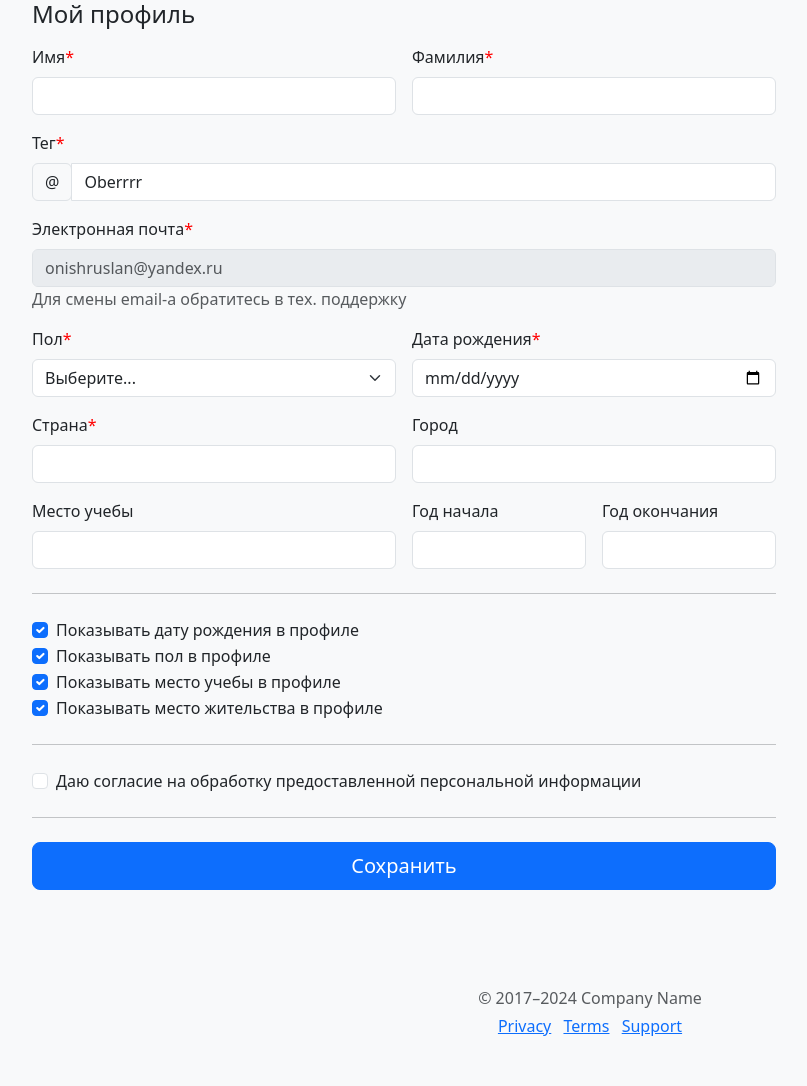
After one commit to ober0/social-net, a Flask app: template templates/edit_user.html in a window 1280 px wide. The commit adds this page. Shown: the whole page, without its empty margins (50-857 px from the left). Run offline with Flask 3, Linux system fonts and the light colour scheme; the template is opened without the code that fills it: values that come from a table or form of the project are taken from there, others are empty.

Commit message:
made a profile form

```diff
--- a/app.py
+++ b/app.py
@@ -23,7 +23,6 @@ def check_access(f):
             else:
                 session['auth'] = False
             session['account'] = int(request.cookies.get('account'))
-            print(session['auth'], session['account'])
         except:
             pass
 
@@ -32,9 +31,14 @@ def check_access(f):
             session['auth_code'] = ''
             emails = [user.email for user in User.query.all()]
             return render_template('auth.html', emails=emails)
+
         user = User.query.filter_by(id=session.get('account')).first()
-        if not user or not user.name:
-            return redirect(url_for('edit_user'))
+        if not user:
+            emails = [user.email for user in User.query.all()]
+            return render_template('auth.html', emails=emails)
+        elif not user.name:
+            return redirect('/edit_user')
+
         return f(*args, **kwargs)
     return decorated_function
 
@@ -70,7 +74,10 @@ def auth():
 @app.route('/reg', methods=['GET', 'POST'])
 def reg():
     if request.method == "GET":
-        return render_template('reg.html', emails=[user.email for user in User.query.all()])
+        if session.get('auth') != True:
+            return redirect('/')
+        else:
+            return render_template('reg.html', emails=[user.email for user in User.query.all()])
 
     if request.method == "POST":
         tag = request.json.get('tag')
@@ -96,7 +103,6 @@ def reg():
 def confirm_email():
     if request.method == "GET":
         data = session.get('auth_data').split(':%:%:')
-        print(data)
         email = data[1]
         code = random.randint(100000, 999999)
         msg = Message('Код подтверждения', recipients=[email])
@@ -113,8 +119,9 @@ def confirm_email():
         return render_template('confirm_email.html', email=email)
     else:
         code = request.json
-
+        print(str(code), str(session['auth_code']))
         if str(code) == str(session['auth_code']):
+            print(1)
             data = session.get('auth_data').split(':%:%:')
             user = User(tag=data[0], email=data[1], password=data[2], status=0)
             try:
@@ -146,7 +153,11 @@ def confirm_email():
 def exit():
     session['auth'] = False
     session['account'] = ''
-    return redirect('/')
+
+    resp = make_response(redirect('/'))
+    resp.set_cookie('account', '')
+    resp.set_cookie('auth', 'False')
+    return resp
 
 
 @app.route('/checkUniqueTag', methods=["POST"])
@@ -163,7 +174,12 @@ def checkUniqueTag():
 
 @app.route('/edit_user', methods=["POST", "GET"])
 def edit_user():
-    return '1'
+    if request.method == "POST":
+        pass
+    if request.method == "GET":
+        user = User.query.filter_by(id=request.cookies.get('account')).first()
+        return render_template('edit_user.html', user=user)
+
 
 
 if __name__ == '__main__':
--- a/models.py
+++ b/models.py
@@ -11,8 +11,12 @@ class User(db.Model):
     email = db.Column(db.String(120), unique=True, nullable=False)
     password = db.Column(db.String(80), nullable=False)
     status = db.Column(db.Integer, default=0)
-    age = db.Column(db.Integer, nullable=True)
+    date_of_birthday = db.Column(db.Date, nullable=True)
     gender = db.Column(db.String(20), nullable=True)
     avatar_path = db.Column(db.String(120), nullable=True)
     city = db.Column(db.String(80), nullable=True)
     education = db.Column(db.String(80), nullable=True)
+    show_date_of_birthday = db.Column(db.String(5),  default='True')
+    show_gender = db.Column(db.String(5), default='True')
+    show_city = db.Column(db.String(5), default='True')
+    show_education = db.Column(db.String(5), default='True')
--- a/templates/auth.html
+++ b/templates/auth.html
@@ -36,6 +36,8 @@
         <p class="registration">Еще не зарегистрированы?</p>
         <a href="/reg" class="register-link">Регистрация</a>
     </div>
+    {% include 'footer.html' %}
+    {% block footer %}{% endblock %}
 
 
     <script src="{{ url_for('static', filename='js/auth.js') }}"></script>
--- a/templates/confirm_email.html
+++ b/templates/confirm_email.html
@@ -19,7 +19,8 @@
         </form>
         <a id="codeTry" href="/confirm_email" class="disabled">Получить код заново</a>
     </div>
-
+    {% include 'footer.html' %}
+    {% block footer %}{% endblock %}
     <script src="{{ url_for('static', filename = 'js/confirm_email.js') }}"></script>
 </body>
 </html>
--- /dev/null
+++ b/templates/edit_user.html
@@ -0,0 +1,121 @@
+<!doctype html>
+<html lang="en">
+<head>
+
+  <meta charset="utf-8">
+  <meta name="viewport" content="width=device-width, initial-scale=1">
+  <meta name="author" content="Mark Otto, Jacob Thornton, and Bootstrap contributors">
+  <meta name="generator" content="Hugo 0.122.0">
+  <title>Редактирование профиля</title>
+  <link href="https://cdn.jsdelivr.net/npm/bootstrap@5.3.3/dist/css/bootstrap.min.css" rel="stylesheet" integrity="sha384-QWTKZyjpPEjISv5WaRU9OFeRpok6YctnYmDr5pNlyT2bRjXh0JMhjY6hW+ALEwIH" crossorigin="anonymous">
+  <link rel="stylesheet" href="url_for('static', filename='css/edit.css') }}">
+  <meta name="theme-color" content="#712cf9">
+</head>
+
+<body class="bg-body-tertiary">
+<div class="container">
+  <main>
+      <div class="col-md-7 col-lg-8">
+        <h4 class="mb-3">Мой профиль</h4>
+        <form class="needs-validation">
+          <div class="row g-3">
+            <div class="col-sm-6">
+              <label for="firstName" class="form-label">Имя<span style="color:red !important;" class="text-body-secondary">*</span></label>
+              <input type="text" class="form-control" id="firstName" placeholder="" value="" required="">
+            </div>
+
+            <div class="col-sm-6">
+              <label for="lastName" class="form-label">Фамилия<span style="color:red !important;" class="text-body-secondary">*</span></label>
+              <input type="text" class="form-control" id="lastName" placeholder="" value="" required="">
+            </div>
+
+            <div class="col-12">
+              <label for="tag" class="form-label">Тег<span style="color:red !important;" class="text-body-secondary">*</span></label>
+              <div class="input-group has-validation">
+                <span class="input-group-text">@</span>
+                <input type="text" class="form-control" id="tag" value="{{ user.tag }}" required="">
+              </div>
+            </div>
+
+            <div class="col-12">
+              <label for="email" class="form-label">Электронная почта<span style="color:red !important;" class="text-body-secondary">*</span></label>
+              <input type="email" class="form-control" id="email" placeholder="{{ user.email }}" disabled>
+              <span class="text-body-secondary">Для смены email-а обратитесь в тех. поддержку</span>
+            </div>
+
+            <div class="col-sm-6">
+              <label for="genfer" class="form-label">Пол<span style="color:red !important;" class="text-body-secondary">*</span></label>
+              <select class="form-select" id="gender" required="">
+                <option value="">Выберите...</option>
+                <option>Мужской</option>
+                <option>Женский</option>
+                <option>Не указывать</option>
+              </select>
+            </div>
+
+            <div class="col-sm-6">
+              <label for="birthday" class="form-label">Дата рождения<span style="color:red !important;" class="text-body-secondary">*</span></label>
+              <input type="date" class="form-control" id="birthday" placeholder="">
+            </div>
+
+            <div class="col-sm-6">
+              <label for="country" class="form-label">Страна<span style="color:red !important;" class="text-body-secondary">*</span></label>
+              <input type="text" class="form-control" id="country" placeholder="">
+            </div>
+            <div class="col-sm-6">
+              <label for="city" class="form-label">Город</label>
+              <input type="text" class="form-control" id="city" placeholder="">
+            </div>
+
+            <div class="col-sm-6">
+              <label for="education" class="form-label">Место учебы</label>
+              <input type="text" class="form-control" id="education" placeholder="">
+            </div>
+
+            <div class="col-3">
+              <label for="education" class="form-label">Год начала</label>
+              <input type="text" class="form-control " id="education-year-start" placeholder="">
+            </div>
+            <div class="col-3">
+              <label for="education" class="form-label">Год окончания</label>
+              <input type="text" class="form-control " id="education-year-finish" placeholder="">
+            </div>
+          </div>
+
+          <hr class="my-4">
+
+          <div class="form-check">
+            <input type="checkbox" class="form-check-input" checked id="agreement-birthday">
+            <label class="form-check-label" for="agreement-birthday">Показывать дату рождения в профиле</label>
+          </div>
+          <div class="form-check">
+            <input type="checkbox" class="form-check-input" checked id="agreement-gender">
+            <label class="form-check-label" for="agreement-gender">Показывать пол в профиле</label>
+          </div>
+          <div class="form-check">
+            <input type="checkbox" class="form-check-input" checked id="agreement-learn">
+            <label class="form-check-label" for="agreement-learn">Показывать место учебы в профиле</label>
+          </div>
+          <div class="form-check">
+            <input type="checkbox" class="form-check-input" checked id="agreement-city">
+            <label class="form-check-label" for="agreement-city">Показывать место жительства в профиле</label>
+          </div>
+          <hr class="my-4">
+          <div class="form-check">
+            <input type="checkbox" class="form-check-input" id="agreement">
+            <label class="form-check-label" for="agreement">Даю согласие на обработку предоставленной персональной информации</label>
+          </div>
+
+          <hr class="my-4">
+
+          <button id="sendDataInfo" class="w-100 btn btn-primary btn-lg" type="button">Сохранить</button>
+        </form>
+      </div>
+  </main>
+</div>
+
+{% include 'footer.html' %}
+{% block footer %}{% endblock %}
+
+</body>
+</html>
--- /dev/null
+++ b/templates/footer.html
@@ -0,0 +1,36 @@
+
+{% block footer %}
+<style>
+    .my-5{
+        margin-top:3rem!important;
+        margin-bottom:3rem!important
+    }
+    .pt-5{
+        padding-top:3rem!important
+    }
+    .text-body-secondary{
+        --bs-text-opacity:1;
+        color:var(--bs-secondary-color)!important
+    }
+    .text-center{
+        text-align:center!important
+    }
+    .mb-1{
+        margin-bottom:.25rem!important
+    }
+    .list-inline{
+        padding-left:0;list-style:none
+    }
+    .list-inline-item{
+        display:inline-block
+    }
+</style>
+<footer class="my-5 pt-5 text-body-secondary text-center">
+        <p class="mb-1">© 2017–2024 Company Name</p>
+        <ul class="list-inline">
+            <li class="list-inline-item"><a href="#">Privacy</a></li>
+            <li class="list-inline-item"><a href="#">Terms</a></li>
+            <li class="list-inline-item"><a href="#">Support</a></li>
+        </ul>
+    </footer>
+{% endblock %}
--- a/templates/index.html
+++ b/templates/index.html
@@ -10,5 +10,7 @@
 <body>
     <h1>Hello, {{ username }}</h1>
     <a href="/exit">Выйти из аккаунта</a>
+    {% include 'footer.html' %}
+    {% block footer %}{% endblock %}
 </body>
 </html>
--- a/templates/reg.html
+++ b/templates/reg.html
@@ -47,7 +47,8 @@
         <p class="registration">Уже зарегистрированы?</p>
         <a href="/" class="register-link">Войти</a>
     </div>
-
+    {% include 'footer.html' %}
+    {% block footer %}{% endblock %}
     <script src="https://cdnjs.cloudflare.com/ajax/libs/socket.io/3.1.3/socket.io.min.js"></script>
     <script src="{{ url_for('static', filename='js/reg.js') }}"></script>
 </body>
--- a/templates/send.html
+++ b/templates/send.html
@@ -65,5 +65,6 @@
             <p>Свяжитесь с нами: <a href="mailto:contact@ober.com">contact@ober.com</a></p>
         </div>
     </div>
+
 </body>
 </html>
```
Also changed, not shown: static/css/edit.css (added, +86 -0 lines), instance/database.db.
